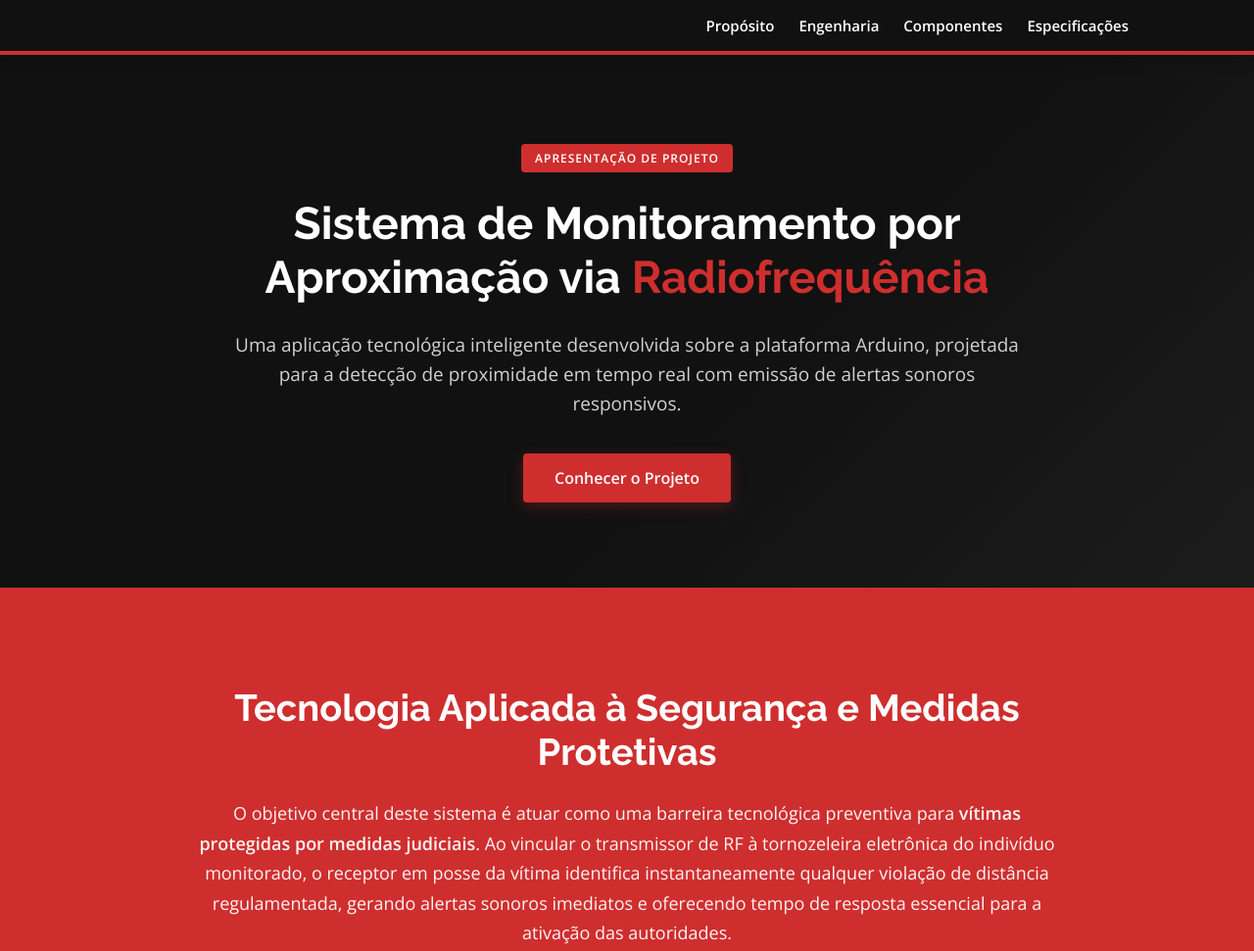
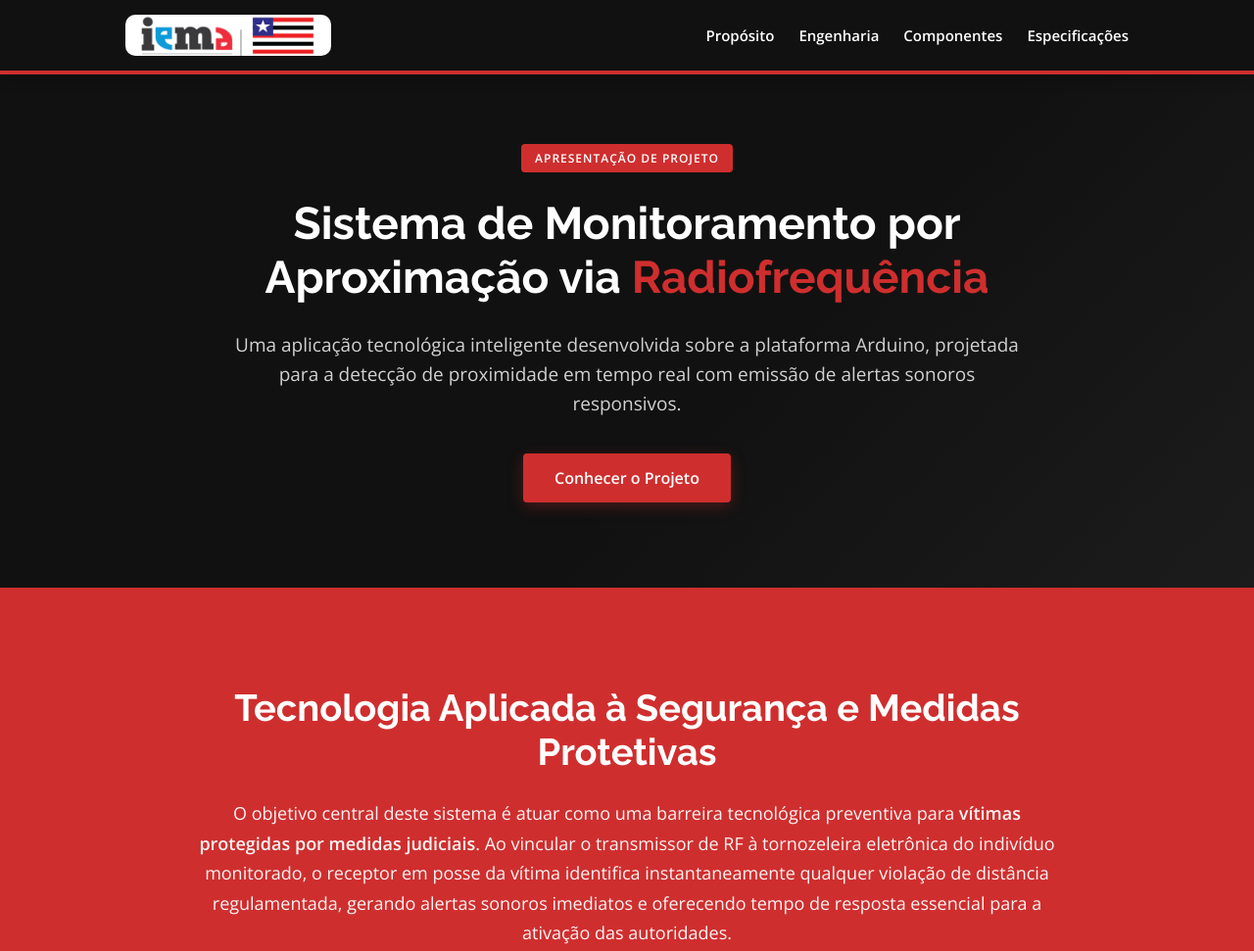
Before and after one commit to IEMA-ELETIVA/PROJETO-ELETIVA, a plain HTML site: page index.html in a window 1280 px wide. Shown: the top 971 px of the page at 98% size. Drawn offline with nearby package versions, Linux system fonts and the light colour scheme.

Commit message:
Update index.html

```diff
--- a/index.html
+++ b/index.html
@@ -319,7 +319,7 @@
 
     <nav>
         <div class="nav-brand">
-            <img src="/Code/images.png" alt="" style="width: 210px;border-radius: 10px;">
+            <img src="images.png" alt="" style="width: 210px;border-radius: 10px;">
         </div>
         <ul>
             <li><a href="#proposito">Propósito</a></li>
```
